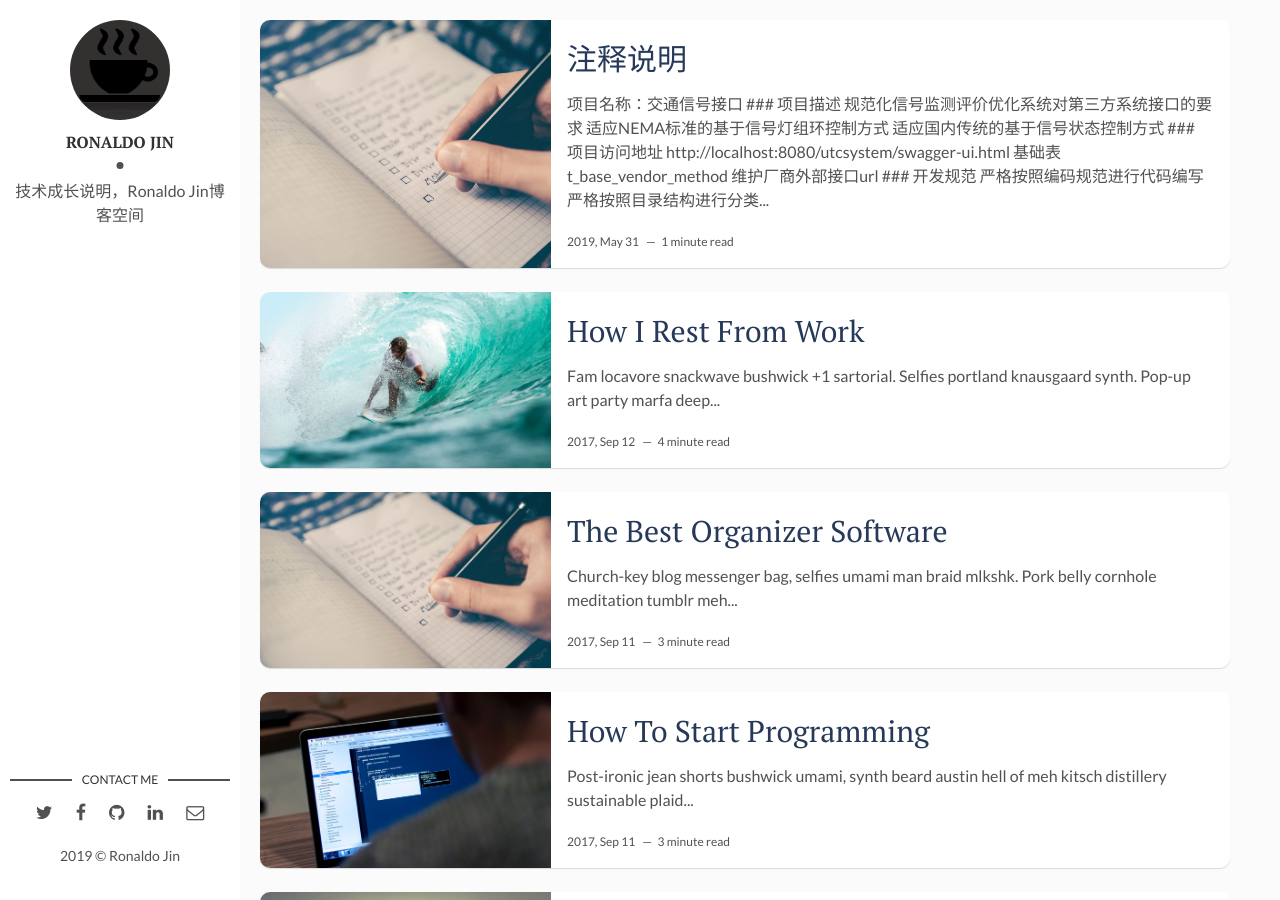
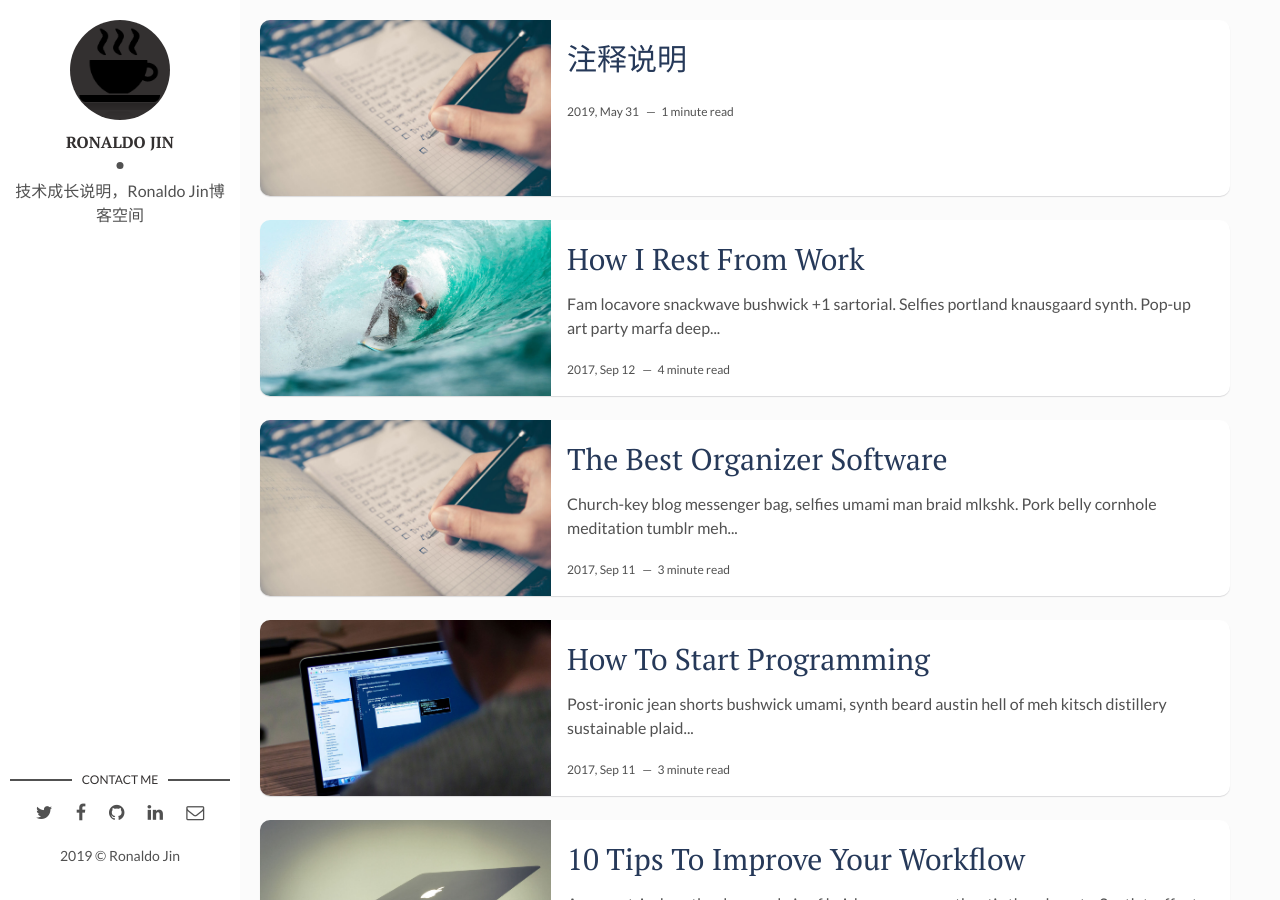
Before and after one commit to AshesHj/RonaldoJin, a Jekyll site: the page built from index.html, in a window 1280 px wide and 900 px high. Built offline with Jekyll 4.4.1, drawn with Linux system fonts in a browser that asks for light colours; the list of posts is cut into pages by our own code.

Commit message:
Update 2019-06-01-Linux-commit.markdown

```diff
--- a/_posts/2019-06-01-Linux-commit.markdown
+++ b/_posts/2019-06-01-Linux-commit.markdown
@@ -4,63 +4,5 @@ title: 注释说明
 date: 2019-06-01 00:00:00 +0300
 description: 测试说明 # Add post description (optional)
 img: software.jpg # Add image post (optional)
-tags: [Productivity, Software] # add tag
+tags: [Productivity111, Software111] # add tag
 ---
-
-# 项目名称：交通信号接口
- ### 项目描述
- 1.	规范化信号监测评价优化系统对第三方系统接口的要求
- 2.	适应NEMA标准的基于信号灯组环控制方式
- 3.	适应国内传统的基于信号状态控制方式
-
- ### 项目访问地址
-  http://localhost:8080/utcsystem/swagger-ui.html
-
-  基础表t_base_vendor_method 维护厂商外部接口url
-
- ### 开发规范
- 1. 严格按照编码规范进行代码编写
- 2. 严格按照目录结构进行分类
- 3. 严禁使用魔鬼数字
- 4. 类方法必须添加注释说明
- 5. TODO标识进行中因为某原因停滞
-
- ### 注释模板
- 1.类注释
-
-     /**
-      * @Description: [类功能说明]
-      * @author yinguijin
-      * @version 1.0
-      * Created on 创建日期
-      */
- 2.方法注释
-
-    /**
-     * @description: 方法功能说明
-     * @param 请求参数
-     * @return 返回结果
-     * @author yinguijin
-     * @date 创建日期
-     */
-
-
-    public void mail() {
-
-    }
-
- ### 目录描述
-    src下为源码
-    jar下为依赖jar包
-    classes下为源码编译后的jar包
-    test下为测试用例
-    common 公共包
-        annotation 自定义注解
-        component 公共类
-        constant 常量类
-        enums 枚举类
-        exception 自定义异常
-        util 工具类
-    config 配置
-        init 初始化加载项
-     task 定时任务
```
